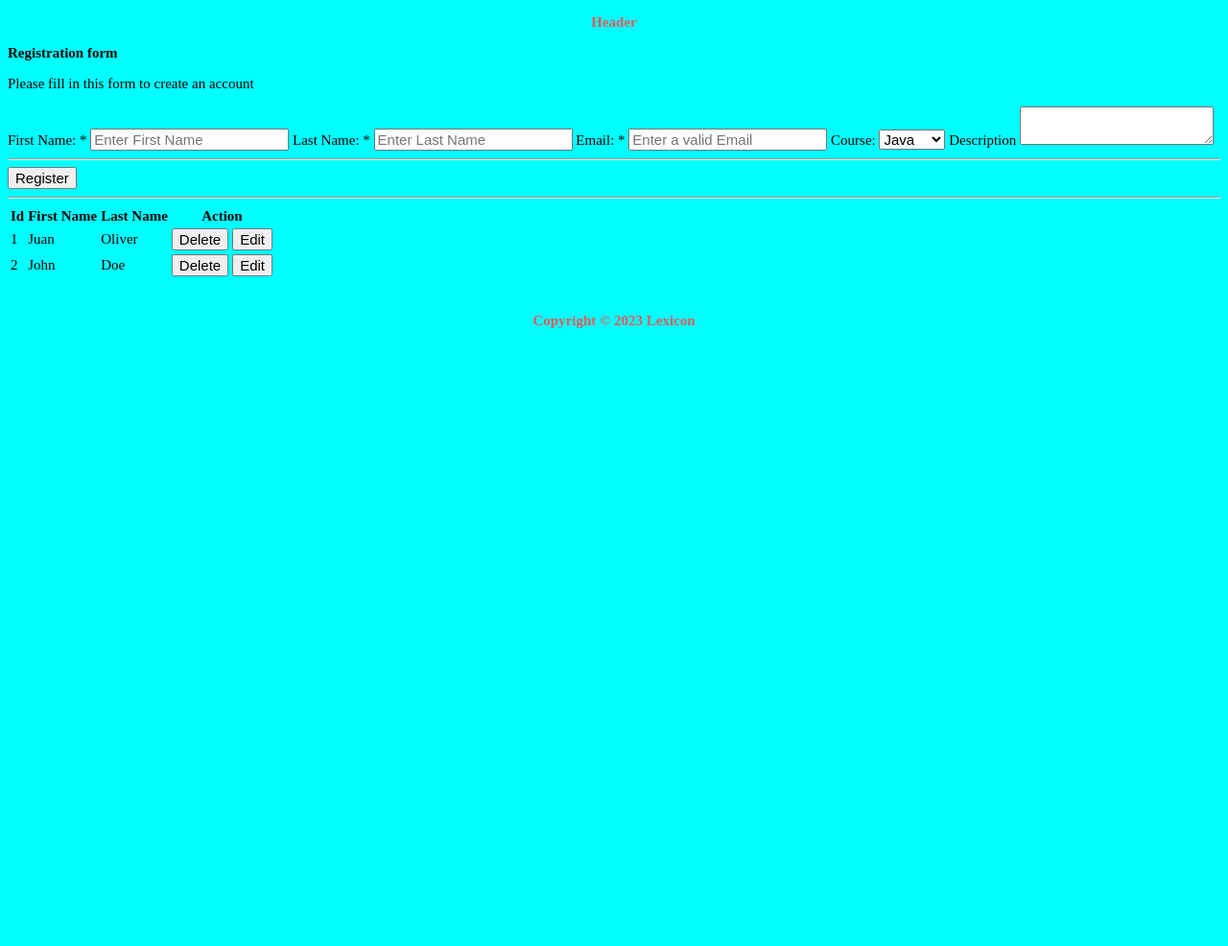
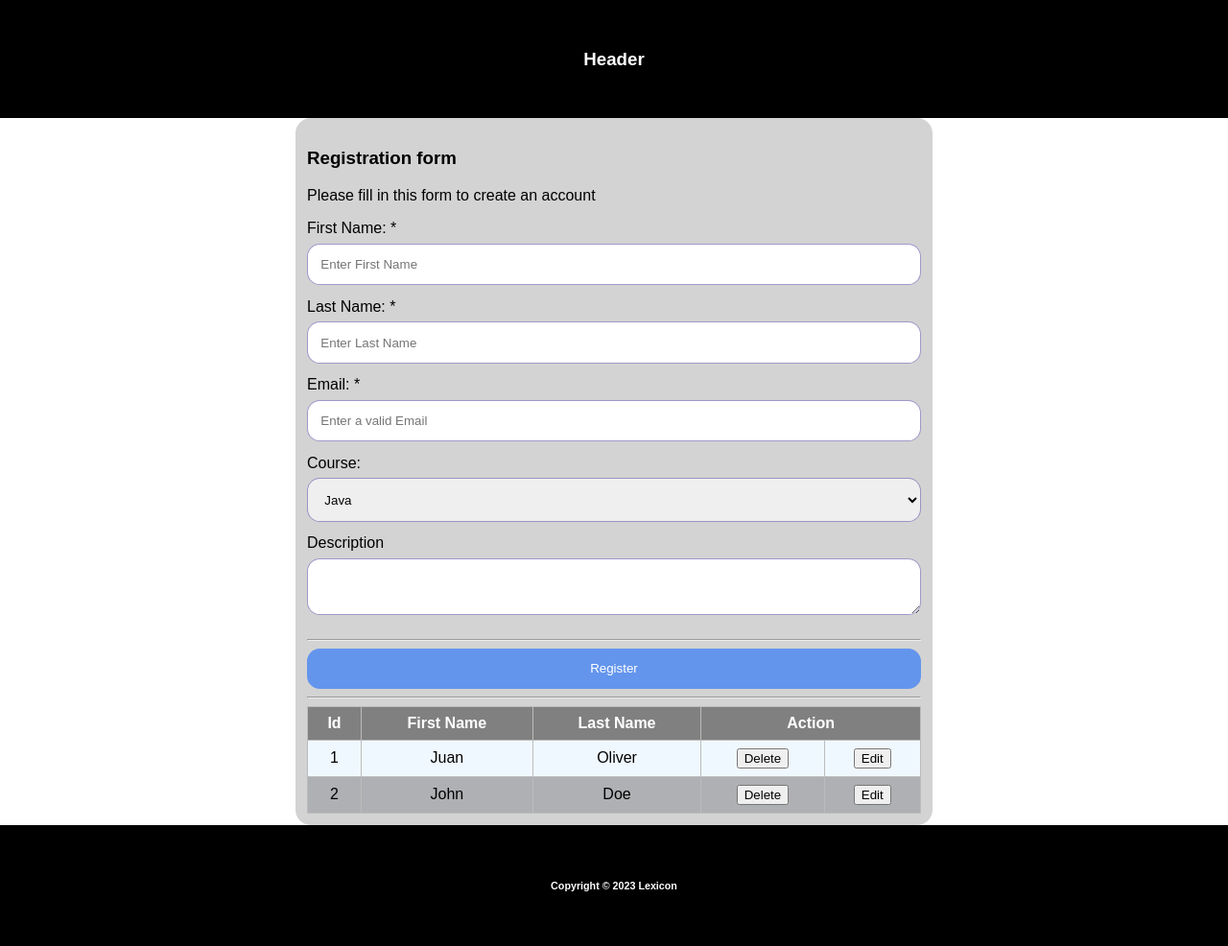
Before and after one commit to J-Oliver12/Html-CSS, a plain HTML site: page html_examples.html in a window 1280 px wide. Shown: the whole page at 96% size. Before the commit the page ends 800 px from the top, so only its background shows below. Drawn offline with Linux system fonts and the light colour scheme.

Commit message:
Updated CSS style

```diff
--- a/html_examples.html
+++ b/html_examples.html
@@ -5,19 +5,85 @@
     <meta name="viewport" content="width=device-width, initial-scale=1.0" />
     <title>HTML Examples</title>
     <style>
-
-        * {
-            font-size: 15px;
+      body {
+        font-family: Arial, Helvetica, sans-serif;
+        margin: 0;
       }
 
-        body {
-            background-color: aqua;
-            font-size: 16px;}
+      .container {
+        background-color: lightgrey;
+        padding: 12px;
+        width: 50%;
+        margin: 0 auto;
+        border-radius: 1em;
+      }
+
+      .register-button {
+        background-color: cornflowerblue;
+        color: white;
+        padding: 1em;
+        cursor: pointer;
+        border-radius: 1em;
+        border: none;
+        width: 100%;
+      }
+
+      .register-button:hover {
+        background-color: green;
+      }
+
+      input, select, textarea {
+        padding: 1em;
+        border-radius: 1em;
+        border: 1px solid rgb(126, 113, 184, 0.727);
+        width: 100%;
+        margin-top: 0.5em;
+        margin-bottom: 1em;
+        box-sizing: border-box;
+      }
+
+      footer {
+        background-color: black;
+        padding: 2em;
+        color: white;
+        text-align: center;
+      }
 
       header {
-            font-family: 'Times New Roman', Times, serif;
-            font-size: 2em; color: rgb(231, 90, 90);
-            text-align: center;}
+        background-color: black;
+        padding: 2em;
+        color: white;
+        text-align: center;
+      }
+
+      table {
+        width: 100%;
+        background-color: aliceblue;
+        border-collapse: collapse;
+      }
+
+      th {
+        border: 1px solid rgb(189, 188, 188);
+        padding: 0.5em;
+        text-align: center;
+        background-color: gray;
+        color: white;
+      }
+
+      td {
+        border: 1px solid rgb(189, 188, 188);
+        padding: 0.5em;
+        text-align: center;
+      }
+
+      tr:nth-child(even) {
+        background-color:rgb(174, 176, 179)
+      }
+
+      tr:hover {
+        background-color: aquamarine;
+      }
+
 
 
 
@@ -29,6 +95,8 @@
     <header>
       <h3>Header</h3>
     </header>
+
+    <div class="container">
 
       <form>
         <h3>Registration form</h3>
@@ -78,7 +146,7 @@
 
         <hr />
 
-      <button type="submit">Register</button>
+        <button type="submit" class="register-button">Register</button>
       </form>
 
       <hr />
@@ -111,8 +179,12 @@
         </tbody>
       </table>
 
-    <header>
+    </div>
+
+
+
+    <footer>
       <h6>Copyright &copy; 2023 Lexicon</h6>
-    </header>
+    </footer>
   </body>
 </html>
```
Lines whose indentation alone changed are shown as unchanged.
